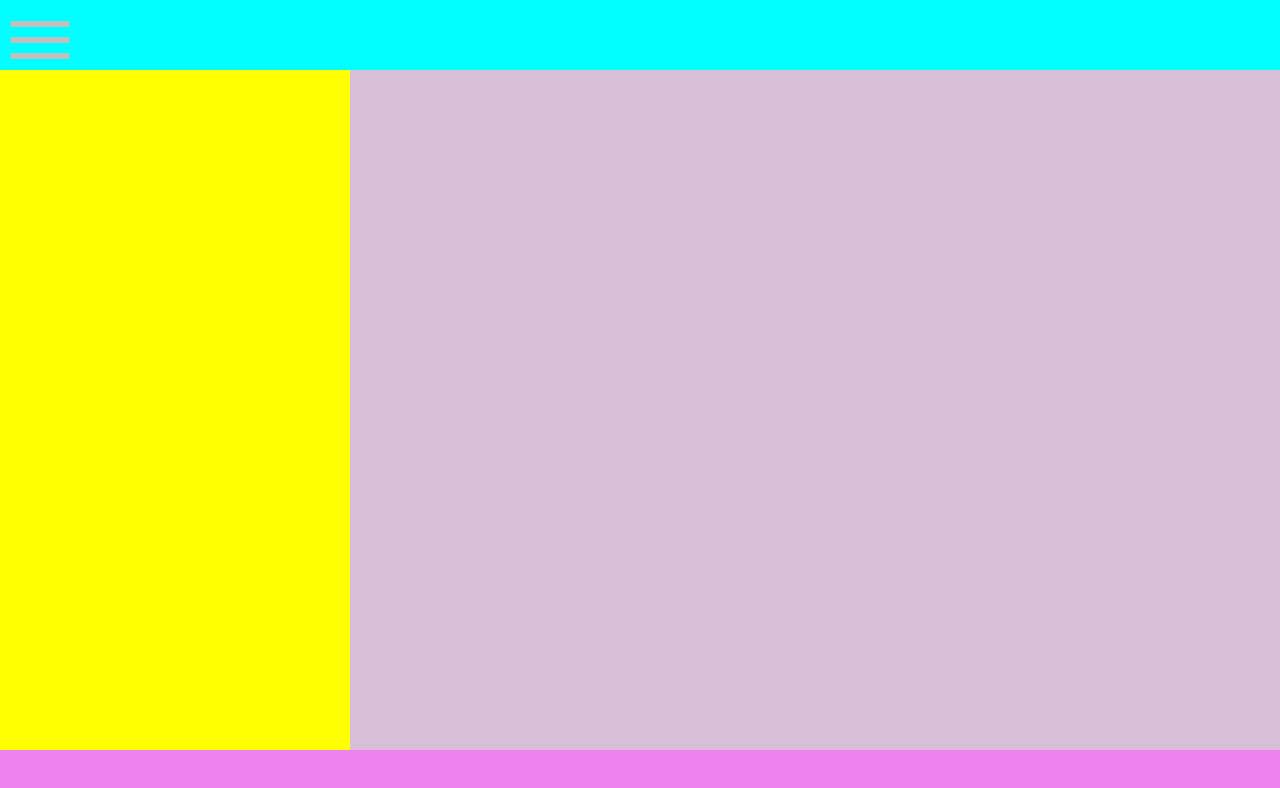
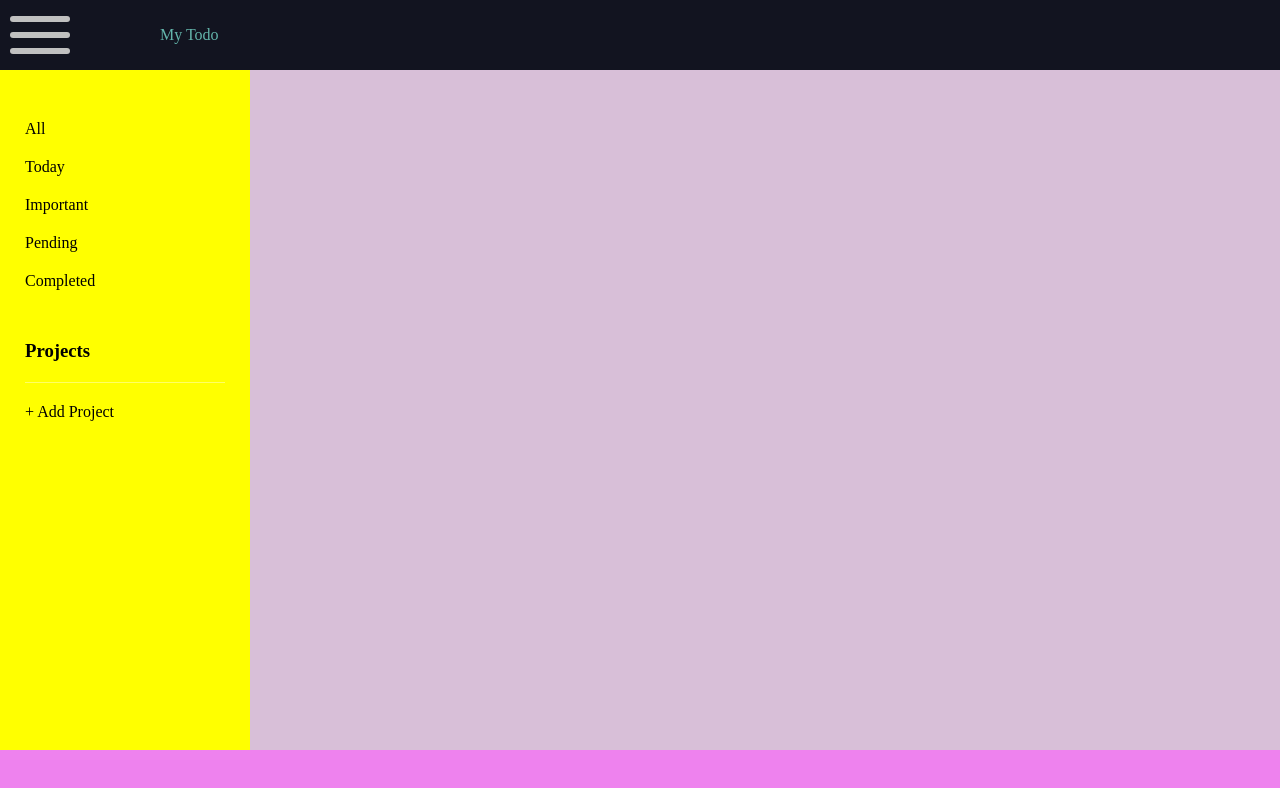
Before and after one commit to AminuMado/todo-list, a website built with webpack: page src/index.html in a window 1280 px wide. Built offline with nearby package versions, Linux system fonts and the light colour scheme.

Commit message:
styling the nav menu

```diff
--- a/src/index.html
+++ b/src/index.html
@@ -13,7 +13,29 @@
         </div>
         <p> My Todo </p>
     </header>
-    <aside id="aside"></aside>
+    <aside id="aside">
+    <div class="project-categories">
+        <a class="sidebar-link link-all" href="#">All</a>
+        <a class="sidebar-link link-today" href="#">Today</a>
+        <a class="sidebar-link link-important" href="#">Important</a>
+        <a class="sidebar-link link-pending" href="#">Pending</a>
+        <a class="sidebar-link link-completed" href="#">Completed</a>
+    </div>
+    <div id="project-panel">
+        <h3 id="project-header">Projects</h3>
+        <div class="divider"></div>
+        <div class="project-container"></div>
+        <div id="add-project-container">
+          <div id="add-project">
+            <p id="add-project-text">
+              <span id="plus-icon">+</span> Add Project
+            </p>
+          </div>
+        </div>
+      </div>
+
+
+</aside>
     <main id="main"></main>
     <footer id="footer"></footer>
 </body>
--- a/src/style.css
+++ b/src/style.css
@@ -6,7 +6,7 @@ body {
 	display: grid;
 	grid-template-areas: "header header" "aside  main" "footer footer";
 	grid-template-rows: 70px 2fr 50px;
-	grid-template-columns: 350px 1fr;
+	grid-template-columns: 250px 1fr;
 	width: 100vw;
 	height: 100vh;
 }
@@ -56,14 +56,39 @@ body {
     transform: rotate(-45deg) translate(35px,35px) ;
 }
 /* Layout */
-#header{
-    grid-area: header;
-    background-color: aqua;
+#header {
+	grid-area: header;
+	display: flex;
+    background-color: #121420;
+    color: #64B6AC;
+	align-items: center;
+	gap: 80px;
 }
-#aside{
-    grid-area: aside;
-    background-color: yellow;
+/* Aside Section */
+#aside {
+	grid-area: aside;
+	background-color: yellow;
+	display: flex;
+	flex-direction: column;
+	gap: 50px;
+	padding: 50px 25px;
 }
+.project-categories {
+	display: flex;
+	flex-direction: column;
+	gap: 20px;
+}
+.project-categories > a{
+    text-decoration: none;
+    color: inherit;
+}
+.divider {
+	height: 1px;
+	margin-top: 20px;
+	margin-bottom: 20px;
+	background-color: hsla(0,0%,100%,.4);
+}
+
 #main{
     grid-area: main;
     background-color: thistle;
```
